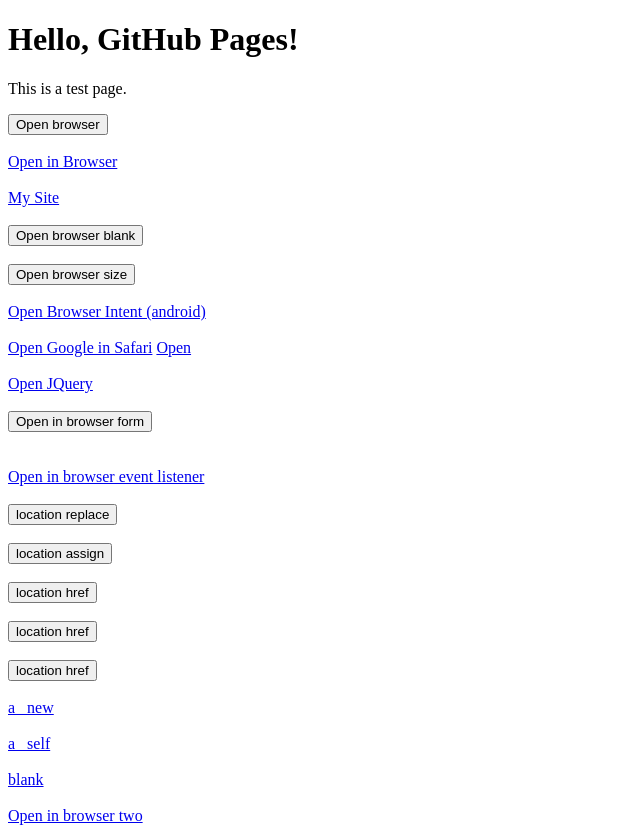
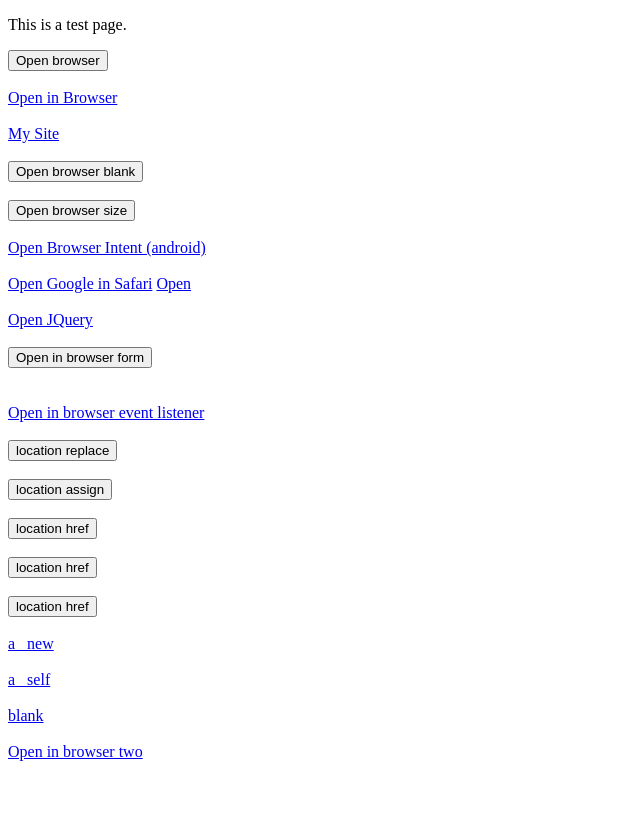
Before and after one commit to prkalvajr/mobile-test, a plain HTML site: page index.html in a window 1280 px wide. Shown: the whole page, without its empty margins (0-640 px from the left). After the commit the page ends 800 px from the top, so only its background shows below. Drawn offline with nearby package versions, Linux system fonts and the light colour scheme.

```diff
--- a/index.html
+++ b/index.html
@@ -7,7 +7,6 @@
     <title>Test Page</title>
 </head>
 <body>
-    <h1>Hello, GitHub Pages!</h1>
     <p>This is a test page.</p>
 
 	<button onclick="openBrowser()"> Open browser </button>
```
